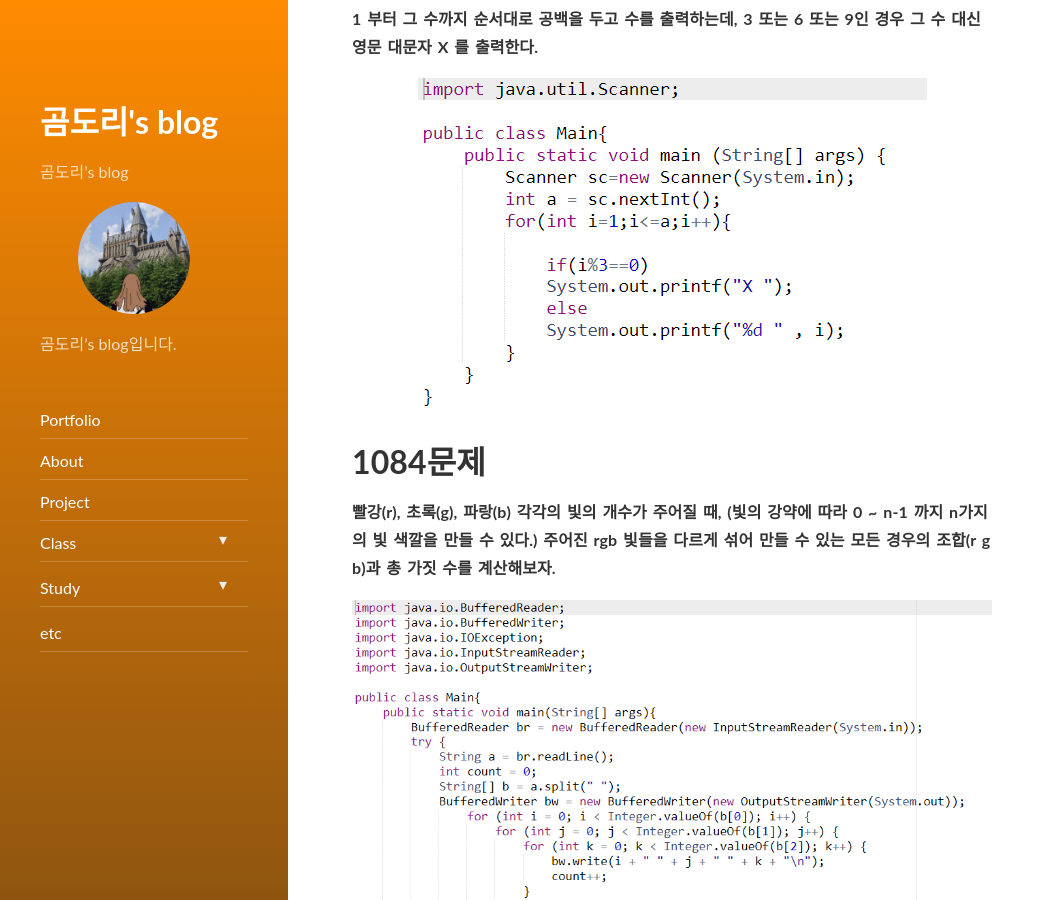
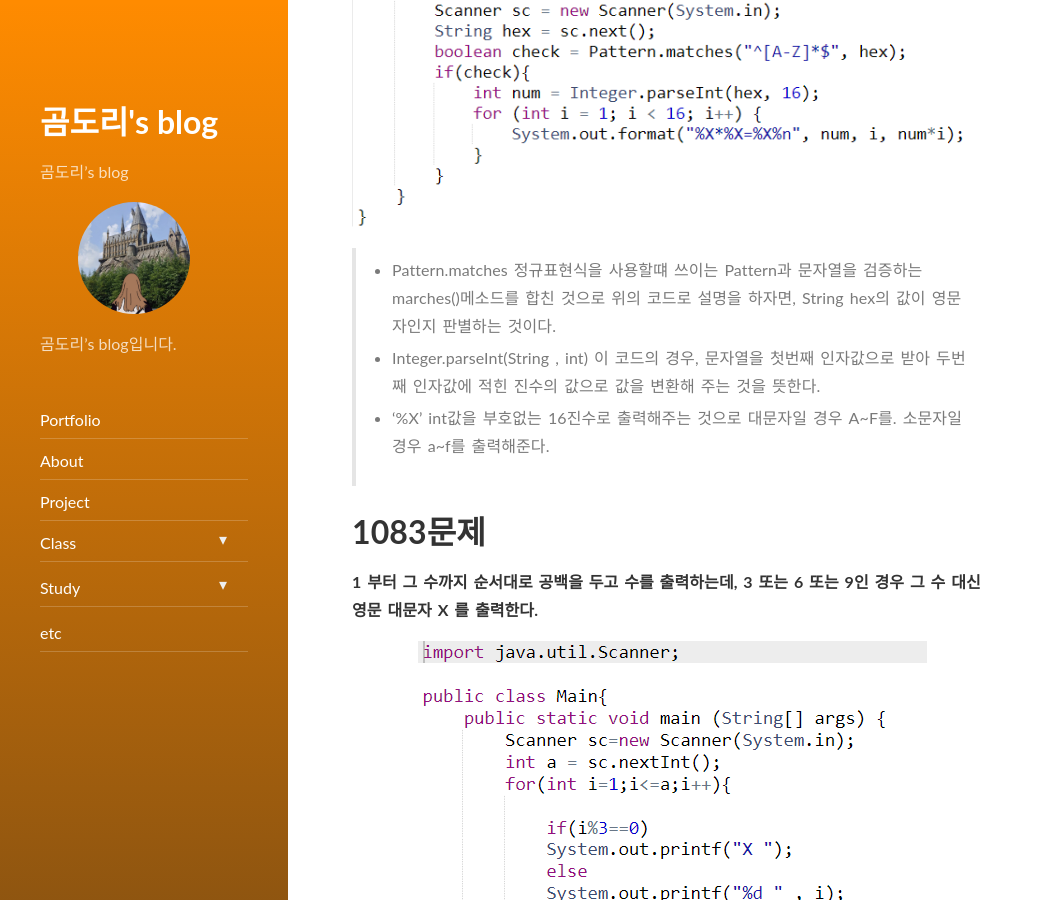
Before and after one commit to tkznzl12/tkznzl12.github.io, a Jekyll site: the page built from _posts/study/2021-03-17-making-blog02.md, in a window 1280 px wide and 900 px high, scrolled down 2276 px. Shown: the whole window, without its empty margins (0-1055 px from the left). Built offline with Jekyll 4.4.1, drawn with Linux system fonts in a browser that asks for light colours; nearby versions of some CDN libraries; some of the changed text lies outside the part shown.

Commit message:
1078업뎃

```diff
--- a/_posts/study/2021-03-17-making-blog02.md
+++ b/_posts/study/2021-03-17-making-blog02.md
@@ -40,6 +42,15 @@
 
 ![1082](/assets/1082.PNG)
 
+> - Pattern.matches
+> 정규표현식을 사용할떄 쓰이는 Pattern과 문자열을 검증하는 marches()메소드를 합친 것으로 위의 코드로 설명을 하자면, String hex의 값이 영문자인지 판별하는 것이다.
+><br>
+> - Integer.parseInt(String , int)
+> 이 코드의 경우, 문자열을 첫번째 인자값으로 받아 두번째 인자값에 적힌 진수의 값으로 값을 변환해 주는 것을 뜻한다.
+><br>
+> - '%X'
+> int값을 부호없는 16진수로 출력해주는 것으로 대문자일 경우 A~F를. 소문자일 경우 a~f를 출력해준다.
+
 # 1083문제
 
 **1 부터 그 수까지 순서대로 공백을 두고 수를 출력하는데,
@@ -55,6 +66,14 @@
 총 가짓 수를 계산해보자.**
 
 ![1084](/assets/1084.PNG)
+
+> - BufferedReader/BufferedWriter
+> 버퍼를 이용해 읽고 쓰는 함수로, Scanner와 비교하였을때 처리속도가 빠르다는 특징을 가지고 있다.
+>
+> - 참고 사이트
+>https://jhnyang.tistory.com/92
+
+
 
 # 1085문제
 
```
Also changed, not shown: other parts of _posts/study/2021-03-17-making-blog02.md (+2 -0 lines), assets/1078_zio9dp7pm.PNG (added).
